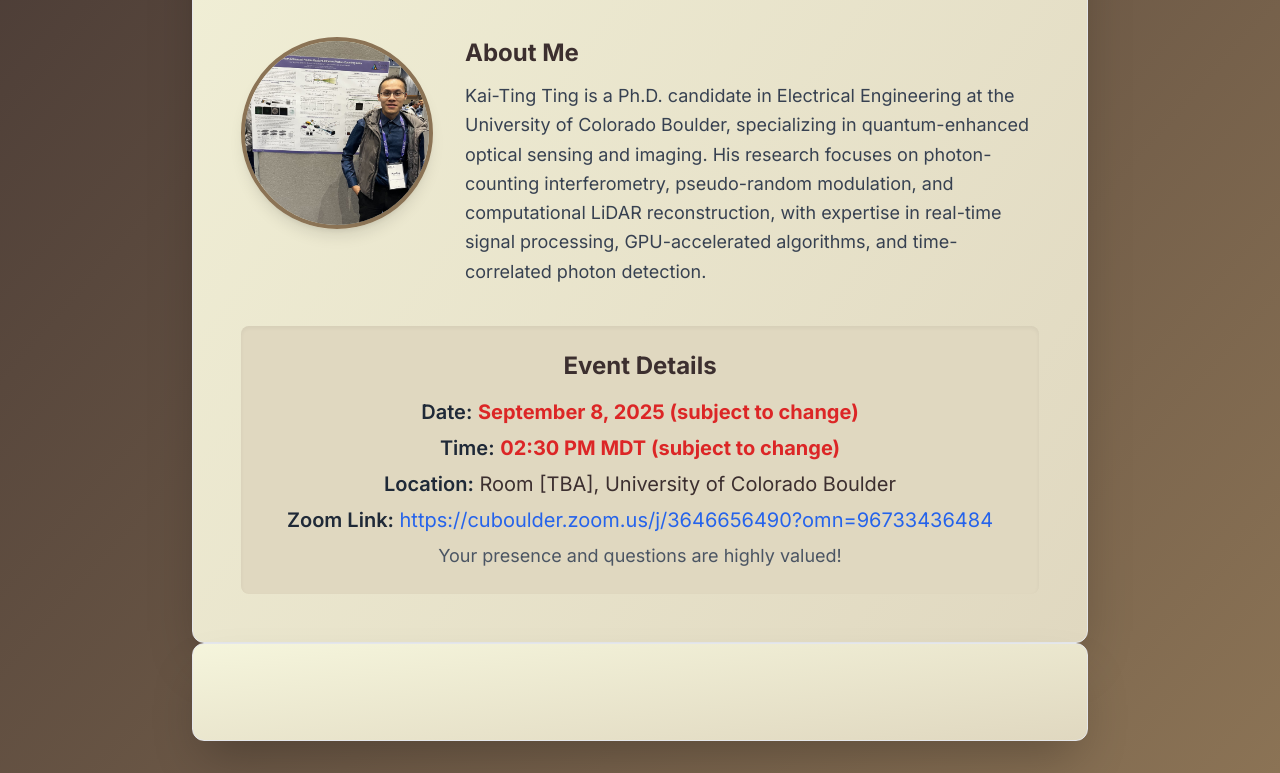
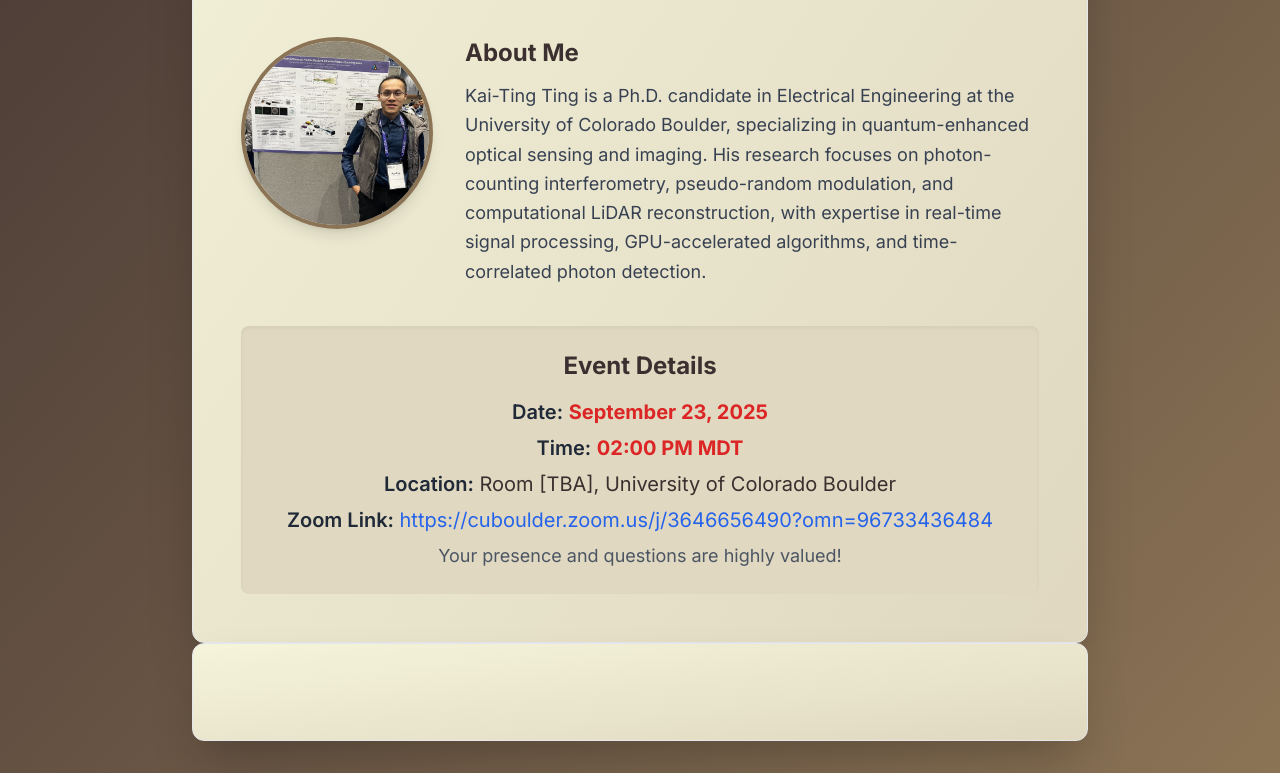
Before and after one commit to AndyTing44555/flyer, a plain HTML site: page index.html in a window 1280 px wide. Shown: the part 672-1445 px from the top of the page. Drawn offline with nearby package versions, Linux system fonts and the light colour scheme.

Commit message:
Update index.html

```diff
--- a/index.html
+++ b/index.html
@@ -135,8 +135,8 @@
         <section class="text-center mt-10 p-6 bg-[#E0D8C0] rounded-lg shadow-inner"> <!-- A slightly darker light gold/beige to complement the main background -->
             <h2 class="text-2xl font-bold text-[#3C2F2F] mb-4">Event Details</h2>
             <div class="text-xl text-gray-800 space-y-2">
-                <p><span class="font-semibold">Date:</span> <span class="text-red-600 font-bold">September 8, 2025 (subject to change)</span></p>
-                <p><span class="font-semibold">Time:</span> <span class="text-red-600 font-bold">02:30 PM MDT (subject to change)</span></p>
+                <p><span class="font-semibold">Date:</span> <span class="text-red-600 font-bold">September 23, 2025</span></p>
+                <p><span class="font-semibold">Time:</span> <span class="text-red-600 font-bold">02:00 PM MDT</span></p>
                 <p><span class="font-semibold">Location:</span> <span class="text-[#3C2F2F]">Room [TBA], University of Colorado Boulder</span></p>
                 <p><span class="font-semibold">Zoom Link:</span> <a href="https://cuboulder.zoom.us/j/3646656490?omn=96733436484" target="_blank" class="text-blue-600 hover:underline">https://cuboulder.zoom.us/j/3646656490?omn=96733436484</a></p>
                 <p class="mt-4 text-lg text-gray-600">
```
